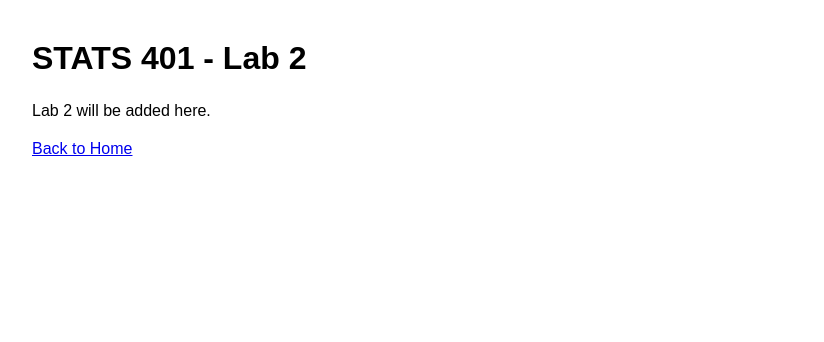
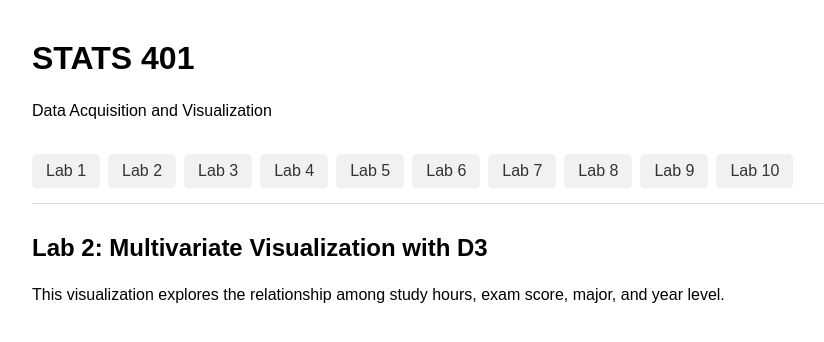
Before and after one commit to audreyngoc/stats401-labs, a plain HTML site: page lab2/index.html in a window 1280 px wide. Shown: the whole page, without its empty margins (108-932 px from the left). Drawn offline with nearby package versions, Linux system fonts and the light colour scheme.

Commit message:
Lab3-Task3 update

```diff
--- a/lab2/index.html
+++ b/lab2/index.html
@@ -1,23 +1,50 @@
 <!DOCTYPE html>
 <html lang="en">
-
 <head>
     <meta charset="UTF-8">
-    <meta name="viewport" content="width=device-width, initial-scale=1.0">
+    <meta name="viewport"
+          content="width=device-width, initial-scale=1.0">
 
-    <title>STATS 401 - Lab 2</title>
+    <title>Lab 2 - Multivariate Visualization</title>
 
-    <link rel="stylesheet" href="../css/style.css">
+    <link rel="stylesheet"
+          href="../css/style.css">
 </head>
 
 <body>
 
-    <h1>STATS 401 - Lab 2</h1>
+<header>
+    <h1>STATS 401</h1>
+    <p>Data Acquisition and Visualization</p>
+</header>
 
-    <p>Lab 2 will be added here.</p>
+<nav class="lab-nav">
+    <a href="../lab1/index.html">Lab 1</a>
+    <a href="../lab2/index.html">Lab 2</a>
+    <a href="../lab3/index.html">Lab 3</a>
+    <a href="../lab4/index.html">Lab 4</a>
+    <a href="../lab5/index.html">Lab 5</a>
+    <a href="../lab6/index.html">Lab 6</a>
+    <a href="../lab7/index.html">Lab 7</a>
+    <a href="../lab8/index.html">Lab 8</a>
+    <a href="../lab9/index.html">Lab 9</a>
+    <a href="../lab10/index.html">Lab 10</a>
+</nav>
 
-    <a href="../index.html">Back to Home</a>
+<main>
+    <h2>Lab 2: Multivariate Visualization with D3</h2>
+
+    <p>
+        This visualization explores the relationship among
+        study hours, exam score, major, and year level.
+    </p>
+
+    <div id="chart"></div>
+    <div id="tooltip" class="tooltip"></div>
+</main>
+
+<script src="https://cdn.jsdelivr.net/npm/d3@7"></script>
+<script src="lab2.js"></script>
 
 </body>
-
 </html>
```
Also changed, not shown: data/students_multivariate.csv (added, +11 -0 lines).
